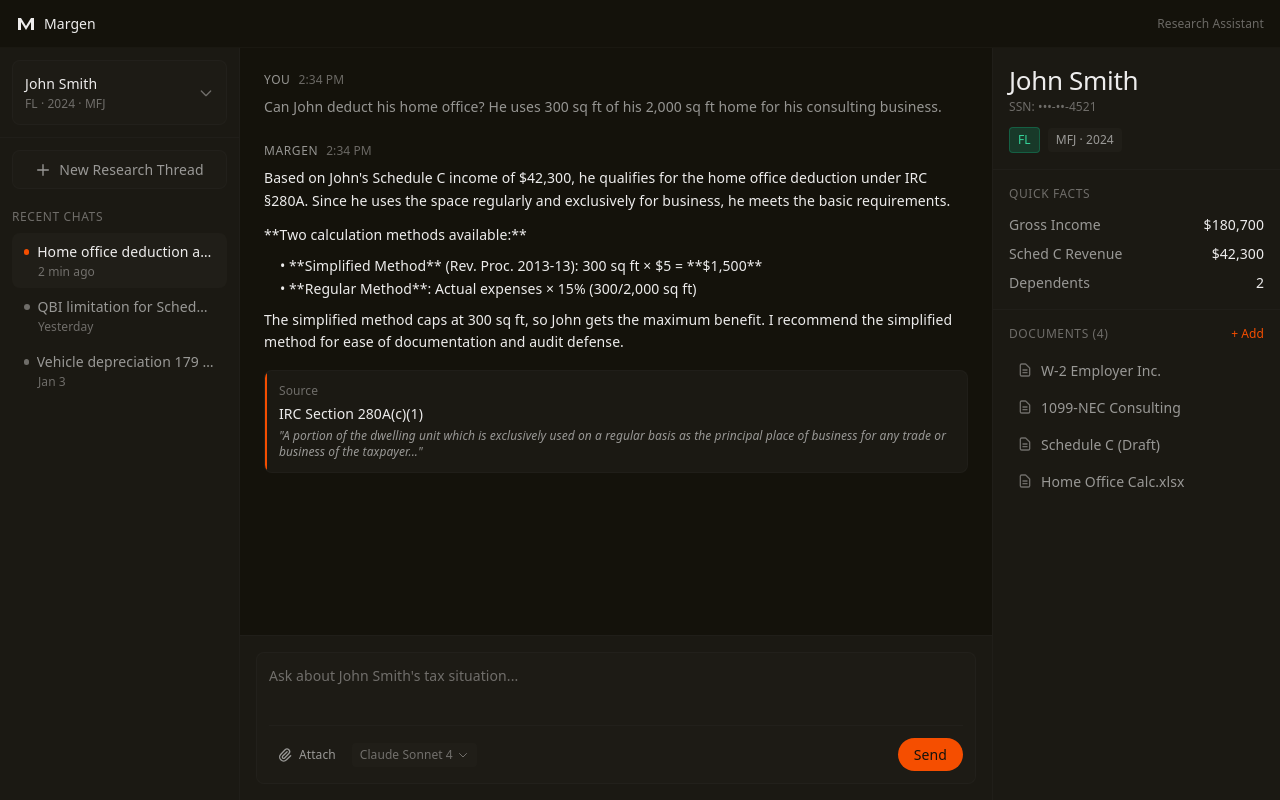
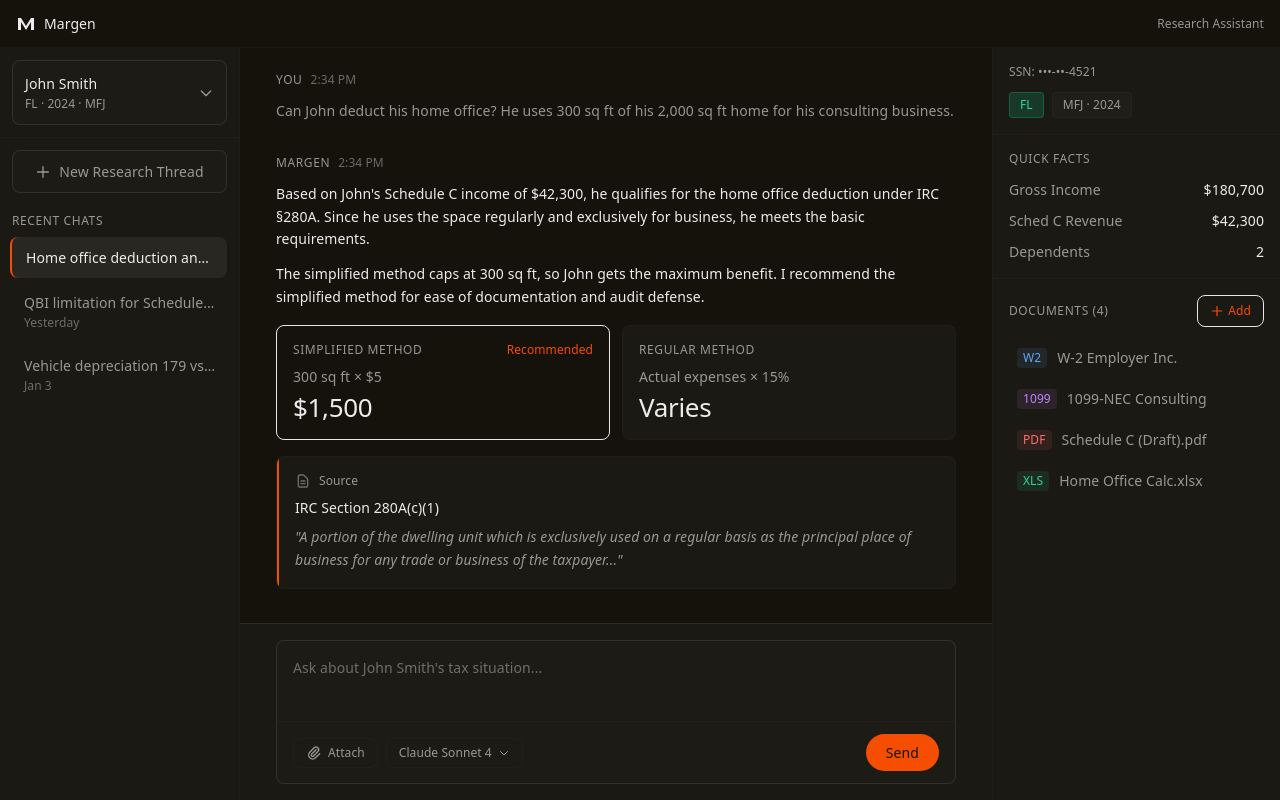
Before and after one commit to s-jag/landing_margen, a Next.js app: page /chat in a window 1280 px wide. Built offline with nearby package versions, Linux system fonts and the light colour scheme.

Commit message:
chat ui v1.1

```diff
--- a/src/app/chat/page.tsx
+++ b/src/app/chat/page.tsx
@@ -42,6 +42,14 @@ interface Message {
     source: string;
     excerpt: string;
   };
+  comparison?: {
+    options: {
+      title: string;
+      formula: string;
+      result: string;
+      recommended?: boolean;
+    }[];
+  };
 }
 
 // =============================================================================
@@ -62,7 +70,7 @@ const MOCK_CLIENTS: Client[] = [
     documents: [
       { id: 'd1', name: 'W-2 Employer Inc.', type: 'W2' },
       { id: 'd2', name: '1099-NEC Consulting', type: '1099' },
-      { id: 'd3', name: 'Schedule C (Draft)', type: 'Other' },
+      { id: 'd3', name: 'Schedule C (Draft).pdf', type: 'Other' },
       { id: 'd4', name: 'Home Office Calc.xlsx', type: 'Other' },
     ],
   },
@@ -78,7 +86,7 @@ const MOCK_CLIENTS: Client[] = [
     dependents: 0,
     documents: [
       { id: 'd5', name: 'W-2 Tech Corp', type: 'W2' },
-      { id: 'd6', name: '1099-INT Bank', type: '1099' },
+      { id: 'd6', name: '1099-INT Bank.pdf', type: '1099' },
     ],
   },
   {
@@ -94,13 +102,13 @@ const MOCK_CLIENTS: Client[] = [
     documents: [
       { id: 'd7', name: 'W-2 Corp Executive', type: 'W2' },
       { id: 'd8', name: '1099-NEC Board Fees', type: '1099' },
-      { id: 'd9', name: 'K-1 Partnership', type: 'Other' },
+      { id: 'd9', name: 'K-1 Partnership.pdf', type: 'Other' },
     ],
   },
 ];
 
 const MOCK_CHAT_THREADS: ChatThread[] = [
-  { id: 't1', title: 'Home office deduction analysis', timestamp: '2 min ago', active: true },
+  { id: 't1', title: 'Home office deduction analysis', timestamp: 'Active', active: true },
   { id: 't2', title: 'QBI limitation for Schedule C', timestamp: 'Yesterday' },
   { id: 't3', title: 'Vehicle depreciation 179 vs MACRS', timestamp: 'Jan 3' },
 ];
@@ -117,16 +125,26 @@ const MOCK_MESSAGES: Message[] = [
     role: 'assistant',
     content: `Based on John's Schedule C income of $42,300, he qualifies for the home office deduction under IRC §280A. Since he uses the space regularly and exclusively for business, he meets the basic requirements.
 
-**Two calculation methods available:**
-
-• **Simplified Method** (Rev. Proc. 2013-13): 300 sq ft × $5 = **$1,500**
-• **Regular Method**: Actual expenses × 15% (300/2,000 sq ft)
-
 The simplified method caps at 300 sq ft, so John gets the maximum benefit. I recommend the simplified method for ease of documentation and audit defense.`,
     timestamp: '2:34 PM',
     citation: {
       source: 'IRC Section 280A(c)(1)',
       excerpt: 'A portion of the dwelling unit which is exclusively used on a regular basis as the principal place of business for any trade or business of the taxpayer...',
+    },
+    comparison: {
+      options: [
+        {
+          title: 'Simplified Method',
+          formula: '300 sq ft × $5',
+          result: '$1,500',
+          recommended: true,
+        },
+        {
+          title: 'Regular Method',
+          formula: 'Actual expenses × 15%',
+          result: 'Varies',
+        },
+      ],
     },
   },
 ];
@@ -136,9 +154,7 @@ The simplified method caps at 300 sq ft, so John gets the maximum benefit. I rec
 // =============================================================================
 
 function getStateBadgeColor(state: string): string {
-  // No state income tax states
   const noTaxStates = ['FL', 'TX', 'NV', 'WA', 'WY', 'SD', 'AK', 'TN', 'NH'];
-  // High tax states
   const highTaxStates = ['CA', 'NY', 'NJ', 'OR', 'MN'];
 
   if (noTaxStates.includes(state)) {
@@ -157,6 +173,55 @@ function formatCurrency(amount: number): string {
     minimumFractionDigits: 0,
     maximumFractionDigits: 0,
   }).format(amount);
+}
+
+function getDocIcon(name: string): { color: string; bg: string; label: string } {
+  const lowerName = name.toLowerCase();
+  if (lowerName.endsWith('.pdf')) {
+    return { color: 'text-red-400', bg: 'bg-red-400/10', label: 'PDF' };
+  }
+  if (lowerName.endsWith('.xlsx') || lowerName.endsWith('.xls')) {
+    return { color: 'text-emerald-400', bg: 'bg-emerald-400/10', label: 'XLS' };
+  }
+  if (lowerName.includes('w-2') || lowerName.includes('w2')) {
+    return { color: 'text-blue-400', bg: 'bg-blue-400/10', label: 'W2' };
+  }
+  if (lowerName.includes('1099')) {
+    return { color: 'text-purple-400', bg: 'bg-purple-400/10', label: '1099' };
+  }
+  return { color: 'text-text-secondary', bg: 'bg-card-03', label: 'DOC' };
+}
+
+// =============================================================================
+// COMPARISON CARD COMPONENT
+// =============================================================================
+
+function ComparisonCard({ options }: { options: NonNullable<Message['comparison']>['options'] }) {
+  return (
+    <div className="grid grid-cols-2 gap-3 my-4">
+      {options.map((option, i) => (
+        <div
+          key={i}
+          className={`p-4 rounded-lg border ${
+            option.recommended
+              ? 'bg-accent/5 border-accent/30'
+              : 'bg-card border-border-01'
+          }`}
+        >
+          <div className="flex items-center justify-between mb-2">
+            <span className="text-xs font-medium text-text-secondary uppercase tracking-wider">
+              {option.title}
+            </span>
+            {option.recommended && (
+              <span className="text-xs text-accent font-medium">Recommended</span>
+            )}
+          </div>
+          <div className="text-sm text-text-secondary mb-1">{option.formula}</div>
+          <div className="text-lg font-medium text-text">{option.result}</div>
+        </div>
+      ))}
+    </div>
+  );
 }
 
 // =============================================================================
@@ -185,7 +250,7 @@ export default function ChatPage() {
           <span className="text-sm font-medium text-text">Margen</span>
         </Link>
         <div className="flex items-center gap-3">
-          <span className="text-xs text-text-tertiary">Research Assistant</span>
+          <span className="text-xs text-text-secondary">Research Assistant</span>
         </div>
       </header>
 
@@ -198,17 +263,17 @@ export default function ChatPage() {
             <div className="relative">
               <button
                 onClick={() => setClientDropdownOpen(!clientDropdownOpen)}
-                className="w-full text-left bg-card-02 rounded-md p-3 border border-border-01 hover:border-border-02 transition-colors"
+                className="w-full text-left bg-card-02 rounded-md p-3 border border-border-02 hover:border-border-03 transition-colors"
               >
                 <div className="flex items-center justify-between">
                   <div>
                     <div className="text-sm font-medium text-text">{selectedClient.name}</div>
-                    <div className="text-xs text-text-tertiary mt-0.5">
+                    <div className="text-xs text-text-secondary mt-0.5">
                       {selectedClient.state} · {selectedClient.taxYear} · {selectedClient.filingStatus}
                     </div>
                   </div>
                   <svg
-                    className={`w-4 h-4 text-text-tertiary transition-transform ${clientDropdownOpen ? 'rotate-180' : ''}`}
+                    className={`w-4 h-4 text-text-secondary transition-transform ${clientDropdownOpen ? 'rotate-180' : ''}`}
                     fill="none"
                     viewBox="0 0 24 24"
                     stroke="currentColor"
@@ -233,7 +298,7 @@ export default function ChatPage() {
                       }`}
                     >
                       <div className="text-sm text-text">{client.name}</div>
-                      <div className="text-xs text-text-tertiary">
+                      <div className="text-xs text-text-secondary">
                         {client.state} · {client.filingStatus}
                       </div>
                     </button>
@@ -245,7 +310,7 @@ export default function ChatPage() {
 
           {/* New Chat Button */}
           <div className="p-3">
-            <button className="w-full flex items-center justify-center gap-2 px-3 py-2 bg-card-02 border border-border-01 rounded-md text-sm text-text-secondary hover:text-text hover:border-border-02 transition-colors">
+            <button className="w-full flex items-center justify-center gap-2 px-3 py-2.5 bg-card-02 border border-border-02 rounded-md text-sm text-text-secondary hover:text-text hover:bg-card-03 transition-colors">
               <svg className="w-4 h-4" fill="none" viewBox="0 0 24 24" stroke="currentColor">
                 <path strokeLinecap="round" strokeLinejoin="round" strokeWidth={2} d="M12 4v16m8-8H4" />
               </svg>
@@ -256,25 +321,24 @@ export default function ChatPage() {
           {/* Chat History */}
           <div className="flex-1 overflow-y-auto">
             <div className="px-3 py-2">
-              <div className="text-xs text-text-tertiary uppercase tracking-wider mb-2">Recent Chats</div>
+              <div className="text-xs text-text-secondary uppercase tracking-wider mb-2">Recent Chats</div>
               {MOCK_CHAT_THREADS.map((thread) => (
                 <div
                   key={thread.id}
-                  className={`px-3 py-2 rounded-md cursor-pointer transition-colors ${
-                    thread.active ? 'bg-card-03' : 'hover:bg-card-02'
+                  className={`px-3 py-2.5 rounded-md cursor-pointer transition-colors mb-1 ${
+                    thread.active
+                      ? 'bg-white/[0.06] border-l-2 border-accent -ml-[2px] pl-[14px]'
+                      : 'hover:bg-card-02'
                   }`}
                 >
                   <div className="flex items-center gap-2">
-                    <span
-                      className={`w-1.5 h-1.5 rounded-full ${
-                        thread.active ? 'bg-accent' : 'bg-text-tertiary'
-                      }`}
-                    />
-                    <span className={`text-sm truncate ${thread.active ? 'text-text' : 'text-text-secondary'}`}>
+                    <span className={`text-sm truncate ${thread.active ? 'text-text font-medium' : 'text-text-secondary'}`}>
                       {thread.title}
                     </span>
                   </div>
-                  <div className="text-xs text-text-tertiary mt-0.5 ml-3.5">{thread.timestamp}</div>
+                  {!thread.active && (
+                    <div className="text-xs text-text-tertiary mt-0.5">{thread.timestamp}</div>
+                  )}
                 </div>
               ))}
             </div>
@@ -285,11 +349,11 @@ export default function ChatPage() {
         <main className="flex-1 flex flex-col bg-bg overflow-hidden">
           {/* Messages */}
           <div className="flex-1 overflow-y-auto p-6">
-            <div className="max-w-3xl mx-auto space-y-6">
+            <div className="max-w-[680px] mx-auto space-y-8">
               {MOCK_MESSAGES.map((message) => (
                 <div key={message.id} className="group">
                   {/* Message Header */}
-                  <div className="flex items-center gap-2 mb-2">
+                  <div className="flex items-center gap-2 mb-3">
                     <span className="text-xs font-medium text-text-secondary uppercase tracking-wider">
                       {message.role === 'user' ? 'You' : 'Margen'}
                     </span>
@@ -299,21 +363,29 @@ export default function ChatPage() {
                   {/* Message Content */}
                   <div className={`text-sm leading-relaxed ${message.role === 'user' ? 'text-text-secondary' : 'text-text'}`}>
                     {message.content.split('\n').map((line, i) => (
-                      <p key={i} className={line.startsWith('•') ? 'ml-4' : line.startsWith('**') ? 'font-medium mt-3' : 'mt-2'}>
+                      <p key={i} className={i > 0 ? 'mt-3' : ''}>
                         {line}
                       </p>
                     ))}
                   </div>
 
+                  {/* Comparison Cards */}
+                  {message.comparison && (
+                    <ComparisonCard options={message.comparison.options} />
+                  )}
+
                   {/* Citation Card */}
                   {message.citation && (
-                    <div className="mt-4 bg-card border border-border-01 rounded-md overflow-hidden">
-                      <div className="border-l-2 border-accent p-3">
-                        <div className="flex items-center gap-2 mb-1">
-                          <span className="text-xs text-text-tertiary">Source</span>
+                    <div className="mt-4 bg-card border border-border-01 rounded-lg overflow-hidden">
+                      <div className="border-l-2 border-accent p-4">
+                        <div className="flex items-center gap-2 mb-2">
+                          <svg className="w-4 h-4 text-text-tertiary" fill="none" viewBox="0 0 24 24" stroke="currentColor">
+                            <path strokeLinecap="round" strokeLinejoin="round" strokeWidth={2} d="M9 12h6m-6 4h6m2 5H7a2 2 0 01-2-2V5a2 2 0 012-2h5.586a1 1 0 01.707.293l5.414 5.414a1 1 0 01.293.707V19a2 2 0 01-2 2z" />
+                          </svg>
+                          <span className="text-xs text-text-secondary font-medium">Source</span>
                         </div>
                         <div className="text-sm font-medium text-text">{message.citation.source}</div>
-                        <div className="text-xs text-text-secondary mt-1 italic">
+                        <div className="text-sm text-text-secondary mt-2 italic leading-relaxed">
                           "{message.citation.excerpt}"
                         </div>
                       </div>
@@ -324,33 +396,33 @@ export default function ChatPage() {
             </div>
           </div>
 
-          {/* Input Area */}
-          <div className="border-t border-border-01 p-4 bg-card">
-            <div className="max-w-3xl mx-auto">
-              <div className="bg-card-02 border border-border-01 rounded-lg p-3 focus-within:border-border-02 transition-colors">
+          {/* Input Area - GROUNDED */}
+          <div className="border-t border-border-02 p-4 bg-card">
+            <div className="max-w-[680px] mx-auto">
+              <div className="bg-card-02 border border-border-02 rounded-lg overflow-hidden focus-within:border-accent/50 focus-within:ring-1 focus-within:ring-accent/20 transition-all">
                 <textarea
                   value={inputValue}
                   onChange={(e) => setInputValue(e.target.value)}
                   placeholder={`Ask about ${selectedClient.name}'s tax situation...`}
-                  className="w-full bg-transparent text-sm text-text placeholder:text-text-tertiary resize-none outline-none"
+                  className="w-full bg-transparent text-sm text-text placeholder:text-text-tertiary resize-none outline-none p-4"
                   rows={2}
                 />
-                <div className="flex items-center justify-between mt-3 pt-3 border-t border-border-01">
+                <div className="flex items-center justify-between px-4 py-3 bg-card-03/50 border-t border-border-01">
                   <div className="flex items-center gap-2">
-                    <button className="flex items-center gap-1.5 px-2 py-1 text-xs text-text-secondary hover:text-text rounded transition-colors">
+                    <button className="flex items-center gap-1.5 px-3 py-1.5 text-xs text-text-secondary hover:text-text bg-card-02 hover:bg-card-03 border border-border-01 rounded-md transition-colors">
                       <svg className="w-4 h-4" fill="none" viewBox="0 0 24 24" stroke="currentColor">
                         <path strokeLinecap="round" strokeLinejoin="round" strokeWidth={2} d="M15.172 7l-6.586 6.586a2 2 0 102.828 2.828l6.414-6.586a4 4 0 00-5.656-5.656l-6.415 6.585a6 6 0 108.486 8.486L20.5 13" />
                       </svg>
                       Attach
                     </button>
-                    <div className="flex items-center gap-1 px-2 py-1 text-xs text-text-tertiary bg-card-03 rounded">
+                    <button className="flex items-center gap-1.5 px-3 py-1.5 text-xs text-text-secondary hover:text-text bg-card-02 hover:bg-card-03 border border-border-01 rounded-md transition-colors">
                       <span>Claude Sonnet 4</span>
                       <svg className="w-3 h-3" fill="none" viewBox="0 0 24 24" stroke="currentColor">
                         <path strokeLinecap="round" strokeLinejoin="round" strokeWidth={2} d="M19 9l-7 7-7-7" />
                       </svg>
-                    </div>
+                    </button>
                   </div>
-                  <button className="px-4 py-1.5 bg-accent text-bg text-sm font-medium rounded-full hover:bg-accent/80 transition-colors">
+                  <button className="px-5 py-2 bg-accent text-bg text-sm font-medium rounded-full hover:bg-accent/90 transition-colors">
                     Send
                   </button>
                 </div>
@@ -361,16 +433,15 @@ export default function ChatPage() {
 
         {/* Right Panel - Context */}
         <aside className="w-72 border-l border-border-01 bg-card flex flex-col flex-shrink-0 overflow-y-auto">
-          {/* Client Info Card */}
+          {/* Client Info Card - Compact, no redundant name */}
           <div className="p-4 border-b border-border-01">
-            <div className="text-lg font-medium text-text">{selectedClient.name}</div>
-            <div className="text-xs text-text-tertiary mt-0.5">SSN: {selectedClient.ssn}</div>
+            <div className="text-xs text-text-secondary mb-3">SSN: {selectedClient.ssn}</div>
 
-            <div className="flex items-center gap-2 mt-3">
-              <span className={`px-2 py-1 text-xs font-medium rounded border ${getStateBadgeColor(selectedClient.state)}`}>
+            <div className="flex items-center gap-2">
+              <span className={`px-2.5 py-1 text-xs font-medium rounded border ${getStateBadgeColor(selectedClient.state)}`}>
                 {selectedClient.state}
               </span>
-              <span className="px-2 py-1 text-xs text-text-secondary bg-card-03 rounded">
+              <span className="px-2.5 py-1 text-xs text-text-secondary bg-card-03 rounded border border-border-01">
                 {selectedClient.filingStatus} · {selectedClient.taxYear}
               </span>
             </div>
@@ -378,16 +449,16 @@ export default function ChatPage() {
 
           {/* Quick Facts */}
           <div className="p-4 border-b border-border-01">
-            <div className="text-xs text-text-tertiary uppercase tracking-wider mb-3">Quick Facts</div>
-            <div className="space-y-2">
+            <div className="text-xs text-text-secondary uppercase tracking-wider mb-3">Quick Facts</div>
+            <div className="space-y-2.5">
               <div className="flex justify-between text-sm">
                 <span className="text-text-secondary">Gross Income</span>
-                <span className="text-text font-medium">{formatCurrency(selectedClient.grossIncome)}</span>
+                <span className="text-text font-medium tabular-nums">{formatCurrency(selectedClient.grossIncome)}</span>
               </div>
               {selectedClient.schedCRevenue > 0 && (
                 <div className="flex justify-between text-sm">
                   <span className="text-text-secondary">Sched C Revenue</span>
-                  <span className="text-text font-medium">{formatCurrency(selectedClient.schedCRevenue)}</span>
+                  <span className="text-text font-medium tabular-nums">{formatCurrency(selectedClient.schedCRevenue)}</span>
                 </div>
               )}
               <div className="flex justify-between text-sm">
@@ -400,23 +471,33 @@ export default function ChatPage() {
           {/* Documents */}
           <div className="p-4">
             <div className="flex items-center justify-between mb-3">
-              <div className="text-xs text-text-tertiary uppercase tracking-wider">
+              <div className="text-xs text-text-secondary uppercase tracking-wider">
                 Documents ({selectedClient.documents.length})
               </div>
-              <button className="text-xs text-accent hover:text-accent/80 transition-colors">+ Add</button>
+              <button className="flex items-center gap-1 px-3 py-1.5 text-xs font-medium text-accent hover:bg-accent/10 border border-accent/30 rounded-md transition-colors min-h-[32px]">
+                <svg className="w-3.5 h-3.5" fill="none" viewBox="0 0 24 24" stroke="currentColor">
+                  <path strokeLinecap="round" strokeLinejoin="round" strokeWidth={2} d="M12 4v16m8-8H4" />
+                </svg>
+                Add
+              </button>
             </div>
             <div className="space-y-1">
-              {selectedClient.documents.map((doc) => (
-                <div
-                  key={doc.id}
-                  className="flex items-center gap-2 px-2 py-1.5 rounded hover:bg-card-02 cursor-pointer transition-colors"
-                >
-                  <svg className="w-4 h-4 text-text-tertiary" fill="none" viewBox="0 0 24 24" stroke="currentColor">
-                    <path strokeLinecap="round" strokeLinejoin="round" strokeWidth={2} d="M9 12h6m-6 4h6m2 5H7a2 2 0 01-2-2V5a2 2 0 012-2h5.586a1 1 0 01.707.293l5.414 5.414a1 1 0 01.293.707V19a2 2 0 01-2 2z" />
-                  </svg>
-                  <span className="text-sm text-text-secondary truncate">{doc.name}</span>
-                </div>
-              ))}
+              {selectedClient.documents.map((doc) => {
+                const iconInfo = getDocIcon(doc.name);
+                return (
+                  <div
+                    key={doc.id}
+                    className="flex items-center gap-2.5 px-2 py-2 rounded-md hover:bg-card-02 cursor-pointer transition-colors group"
+                  >
+                    <span className={`text-xs font-medium px-1.5 py-0.5 rounded ${iconInfo.color} ${iconInfo.bg}`}>
+                      {iconInfo.label}
+                    </span>
+                    <span className="text-sm text-text-secondary group-hover:text-text truncate transition-colors">
+                      {doc.name}
+                    </span>
+                  </div>
+                );
+              })}
             </div>
           </div>
         </aside>
```
